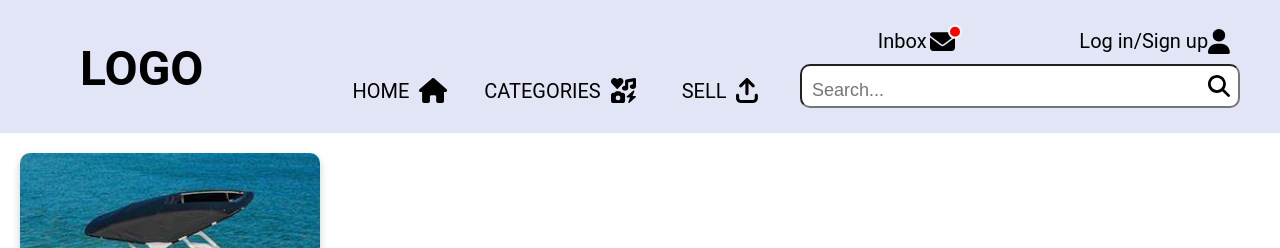
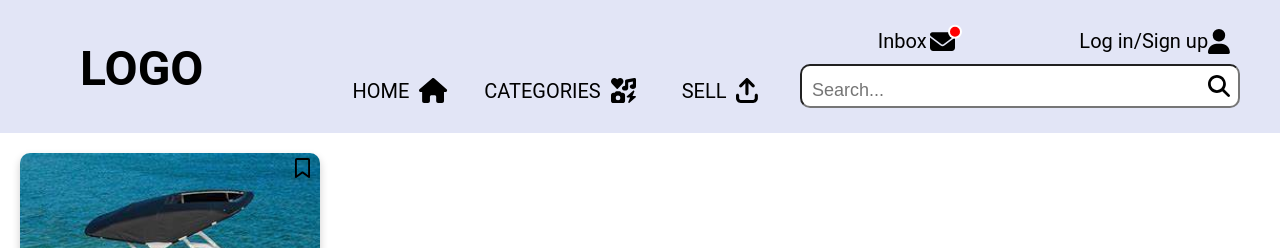
Before and after one commit to usman-ghafoorzai/idatt2105-full-stack-project, a Vue app in the folder frontend/: page /search in a window 1280 px wide. Shown: the top 248 px of the page. Built offline with nearby package versions, Linux system fonts and the light colour scheme.

Commit message:
changed bookmark icon

```diff
--- a/frontend/src/components/ItemFrameComponent.vue
+++ b/frontend/src/components/ItemFrameComponent.vue
@@ -1,8 +1,19 @@
+<script setup>
+    import { ref } from "vue"
+    const isBookmarked = ref(false);
+
+    function toggleBookmark() {
+        isBookmarked.value = !isBookmarked.value;
+        console.log(isBookmarked.value ? "Added to bookmarks!" : "Removed from bookmarks");
+    }
+</script>
+
 <template>
     <div class="item-frame">
         <div class="item-image">
             <img src="../assets/images/boat.jpg" alt="Item Image" />
             <div class="price-tag">10000 kr</div>
+            <fa :icon="['far','bookmark']" class="bookmark-icon" :class="{ active: isBookmarked }" @click="toggleBookmark"/>
         </div>
         <div class="item-details">
             Bayliner VR 5 Cuddy OB Lite brukt
@@ -38,6 +49,16 @@
         overflow-wrap: break-word;
         text-align: center;
     }
+    .bookmark-icon {
+        font-size: 20px;
+        position: absolute;
+        z-index: 10;
+        top: 5px;
+        right: 10px;
+    }
+    .bookmark-icon.active {
+        color: yellow;
+    }
     .price-tag {
         position: absolute;
         z-index: 10;
```
